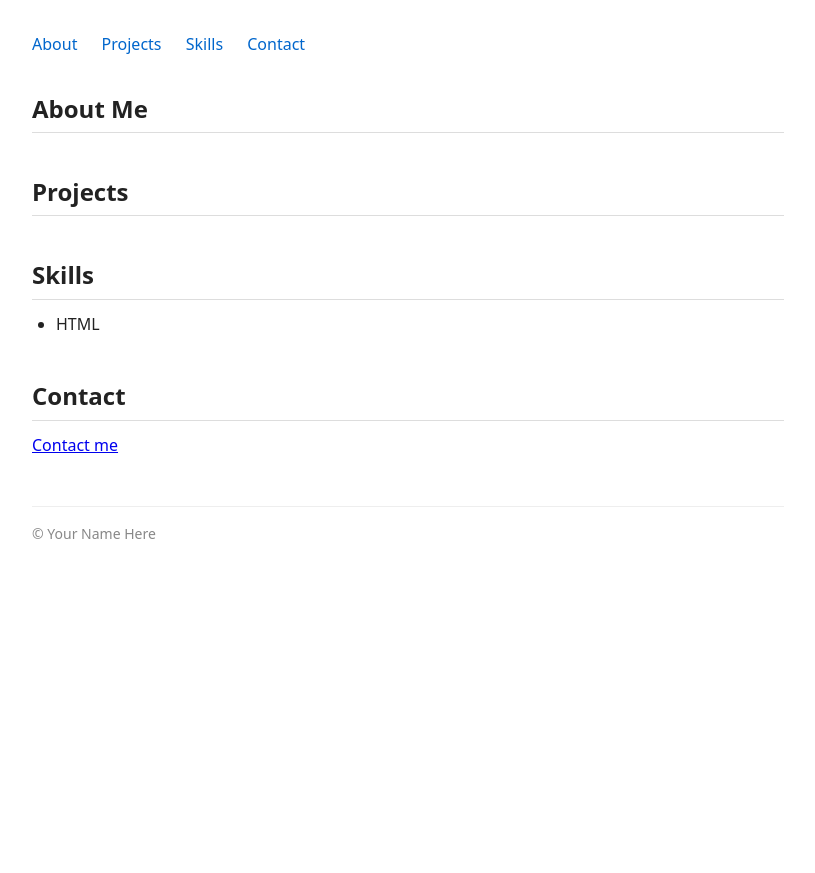
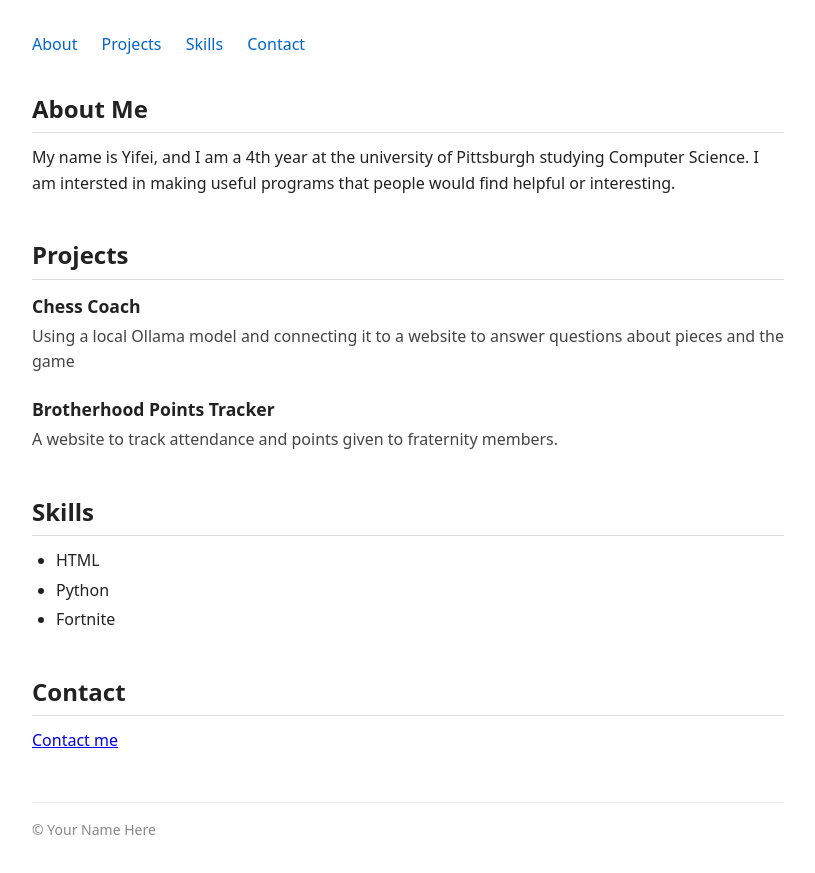
Before and after one commit to YifeiTi/1530-assignment3, a plain HTML site: page index.html in a window 1280 px wide. Shown: the whole page, without its empty margins (232-1047 px from the left). Before the commit the page ends 800 px from the top, so only its background shows below. Drawn offline with Linux system fonts and the light colour scheme.

Commit message:
added information

```diff
--- a/index.html
+++ b/index.html
@@ -4,7 +4,7 @@
 <head>
   <meta charset="UTF-8">
   <meta name="viewport" content="width=device-width, initial-scale=1.0">
-  <title>Your Name Here</title>
+  <title>Yifei Tian</title>
   <link rel="stylesheet" href="style.css">
 </head>
 
@@ -25,6 +25,7 @@
       <h2>About Me</h2>
       <!-- TODO: Replace with 2-3 sentences about yourself -->
       <!-- e.g., include your name, your program/year, and what you are interested in -->
+      <p> My name is Yifei, and I am a 4th year at the university of Pittsburgh studying Computer Science. I am intersted in making useful programs that people would find helpful or interesting.</p>
     </section>
 
     <section id="projects">
@@ -36,7 +37,15 @@
         <p>What the project does, the technologies used, and what you learned.</p>
       </div>
       -->
+      <div class="project">
+        <h3>Chess Coach</h3>
+        <p>Using a local Ollama model and connecting it to a website to answer questions about pieces and the game</p>
+      </div>
 
+      <div class = "project">
+        <h3>Brotherhood Points Tracker</h3>
+        <p>A website to track attendance and points given to fraternity members.</p>
+      </div>
       <!-- TODO: Add at least 2 project entries using the structure above -->
     </section>
 
@@ -45,6 +54,8 @@
       <ul>
         <!-- Example skill - TODO: replace -->
         <li>HTML</li>
+        <li>Python</li>
+        <li>Fortnite</li>
 
         <!-- TODO: Add a second skill here -->
         <!-- TODO: Add a third skill here -->
@@ -56,7 +67,7 @@
       <h2>Contact</h2>
       <!-- TODO: Replace href="#" with a real link (e.g., mailto:you@example.com or your LinkedIn URL) -->
       <!-- TODO: Replace the link text with something descriptive, e.g. "Email me" or "LinkedIn" -->
-      <p><a href="#">Contact me</a></p>
+      <p><a href="https://www.linkedin.com/in/yifei-tian-cs/">Contact me</a></p>
     </section>
 
   </main>
```
Also changed, not shown: 1 other file.
